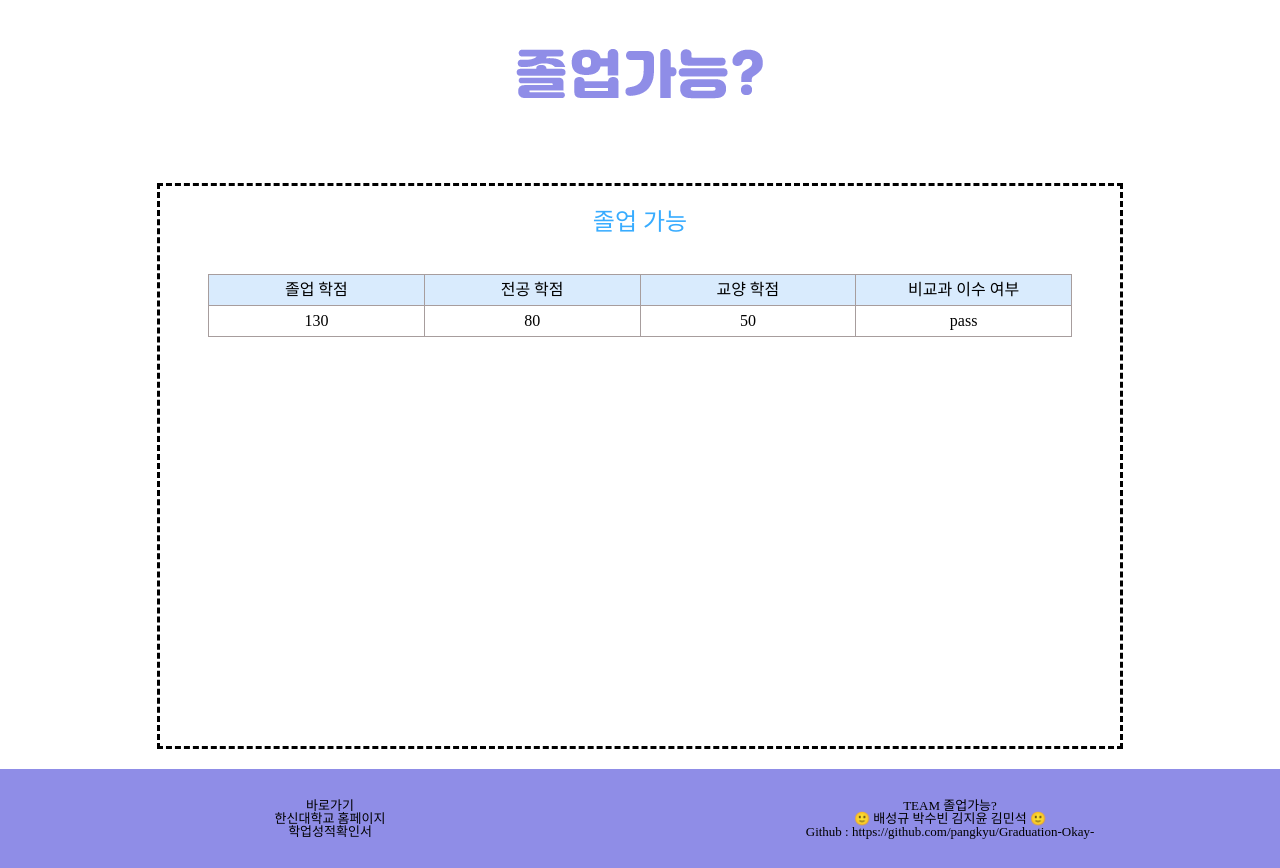
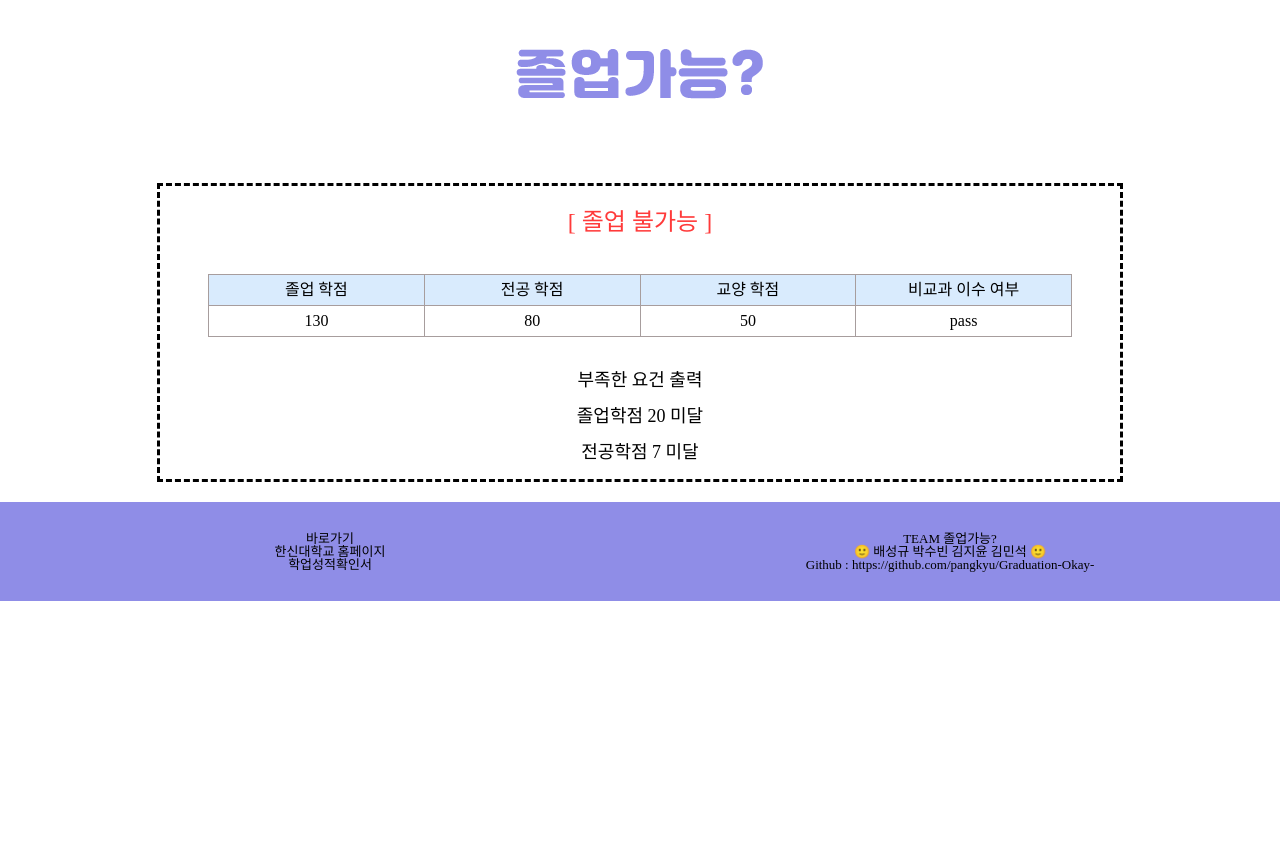
Before and after one commit to Graduate-Ok/Graduation-Okay-, a React (Create React App) app in the folder graduate/: page /GraduateOk in a window 1280 px wide. After the commit the page ends 800 px from the top, so only its background shows below. Built offline with nearby package versions, Linux system fonts and the light colour scheme; a web font is replaced by a local one.

Commit message:
2022.05.15
- 졸업요건 확인 화면 줄이면 튀어나가는거 수정

```diff
--- a/graduate/src/css/Graduate.css
+++ b/graduate/src/css/Graduate.css
@@ -21,6 +21,8 @@
     margin-top: 50px;
     margin-bottom: 20px;
     border: dashed; /* 보더 수정 예정 */
+    max-width: 100%;
+    height: auto !important;
 }
 
 .section__button{
@@ -43,7 +45,6 @@
     border-radius: 4px;
     color: white;
     cursor: pointer;
-    cursor : pointer;
   }
 
   .pdf__position
--- a/graduate/src/css/GraduateOk.css
+++ b/graduate/src/css/GraduateOk.css
@@ -16,7 +16,7 @@
 }
 
 .Graduate_Possible{
-    color: rgb(56, 172, 255);
+    color: rgba(255, 13, 13, 0.815);
     font-size:x-large;
     font-weight: 300;
     text-align: center;
@@ -49,3 +49,11 @@
     border:1px solid #a79d9d;
     width: 20%;
 }
+
+
+.Graduate_lack{
+    color: rgb(0, 0, 0);
+    font-size:large;
+    font-weight: 300;
+    text-align: center;
+}
--- a/graduate/src/pages/Graduate.jsx
+++ b/graduate/src/pages/Graduate.jsx
@@ -9,7 +9,6 @@ import { Link, useLinkClickHandler } from 'react-router-dom';
 
 
 */
-
 
 
 // 설명페이지
--- a/graduate/src/pages/GraduateOk.jsx
+++ b/graduate/src/pages/GraduateOk.jsx
@@ -9,12 +9,16 @@ function GraduateOk() {
                 <section className="section">
                     <div className='Graduate__check'>
 
+                        {/* <div className='Graduate_Possible'>
+                            <br />졸업 가능 <br /><br />
+                        </div> */}
+
                         <div className='Graduate_Possible'>
-                            <br />졸업 가능 <br /><br />
+                            <br /> [ 졸업 불가능 ] <br /><br />
                         </div>
 
                         <div>
-                        <table className='OkTable'>
+                         <table className='OkTable'>
                             <tr className='Ok__menu'>
                                 <th className='Lack__Graduate__Credit'> 졸업 학점</th>
                                 <th className='Lack__MajorCredit'>전공 학점 </th>
@@ -28,9 +32,14 @@ function GraduateOk() {
                                 <td className='Lack__KyCredit'> 50 </td>
                                 <td className='Lack__NonSub'> pass </td>
                             </tr>
+                        </table>
+                        </div>
 
-
-                        </table>
+                        <div className='Graduate_lack'>
+                            <br /> 부족한 요건 출력 <br /><br />
+                            졸업학점 20 미달<br /><br />
+                            전공학점 7 미달
+                            <br /><br />
                         </div>
 
                         {/* <div className='Lack__Graduate__Credit'>
--- a/graduate/src/pages/Notice.jsx
+++ b/graduate/src/pages/Notice.jsx
@@ -57,9 +57,9 @@ function Notice() {
                         <div className="Notice__content--content">
                             <div className="Notice__content--number">2</div>
                             <div className="Notice__content--name"><details className='detail'>
-                                    <summary>국어국문학과 졸업 대체 요건</summary>
+                                    <summary>글로벌 비지니스 학부 졸업 대체 요건</summary>
                                     <p className='context'><br />
-                                    <div className='Notice__content--detail'><br/> 나는 사실 잘 몰라 <br/><br/></div></p>
+                                    <div className='Notice__content--detail'><br/> 졸업대체 : 토익 750 이상 <br/><br/></div></p>
                                 </details> </div>
                             <div className="Notice__content--date">2022-11-30</div>
                         </div>
```
